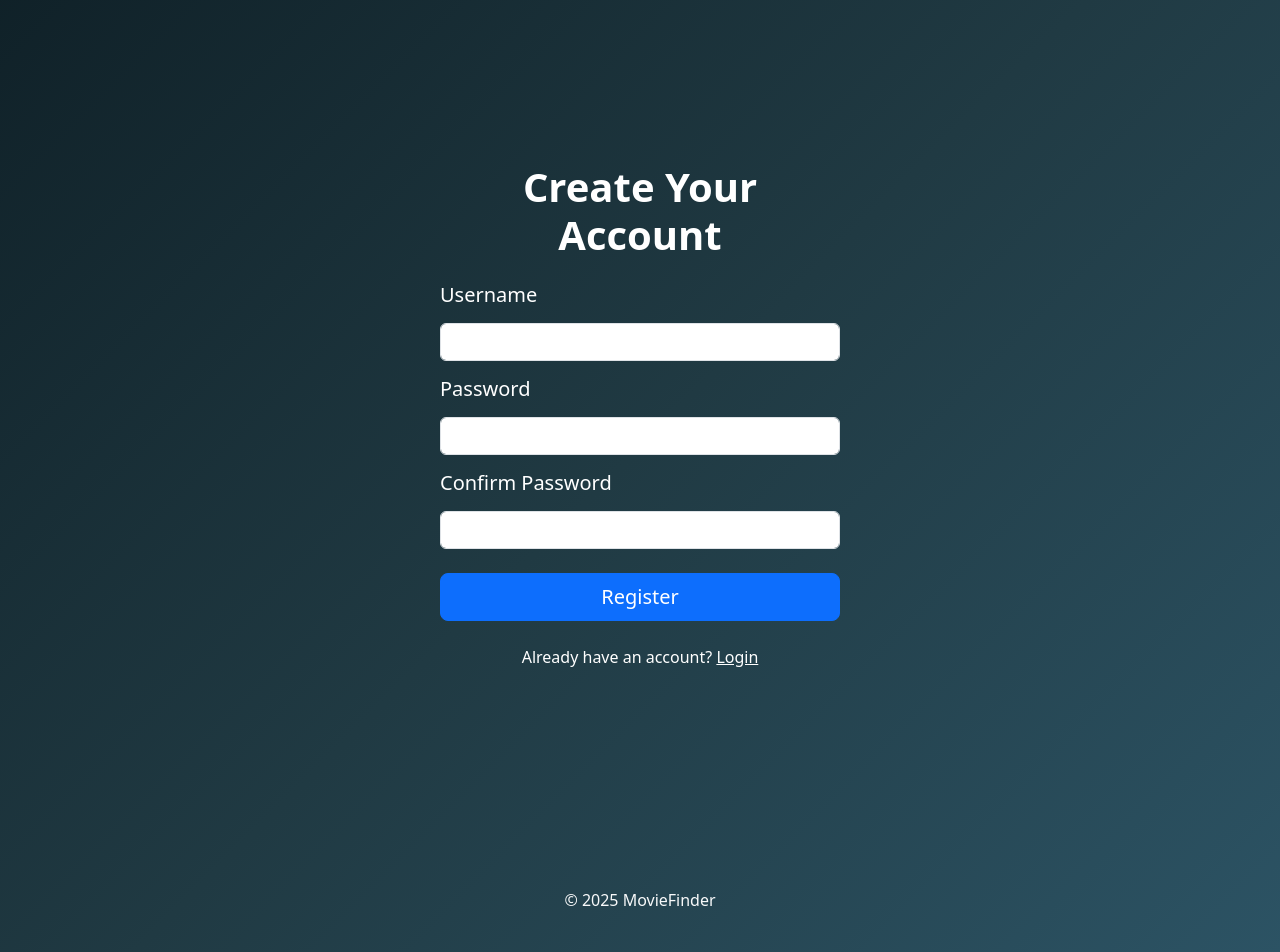
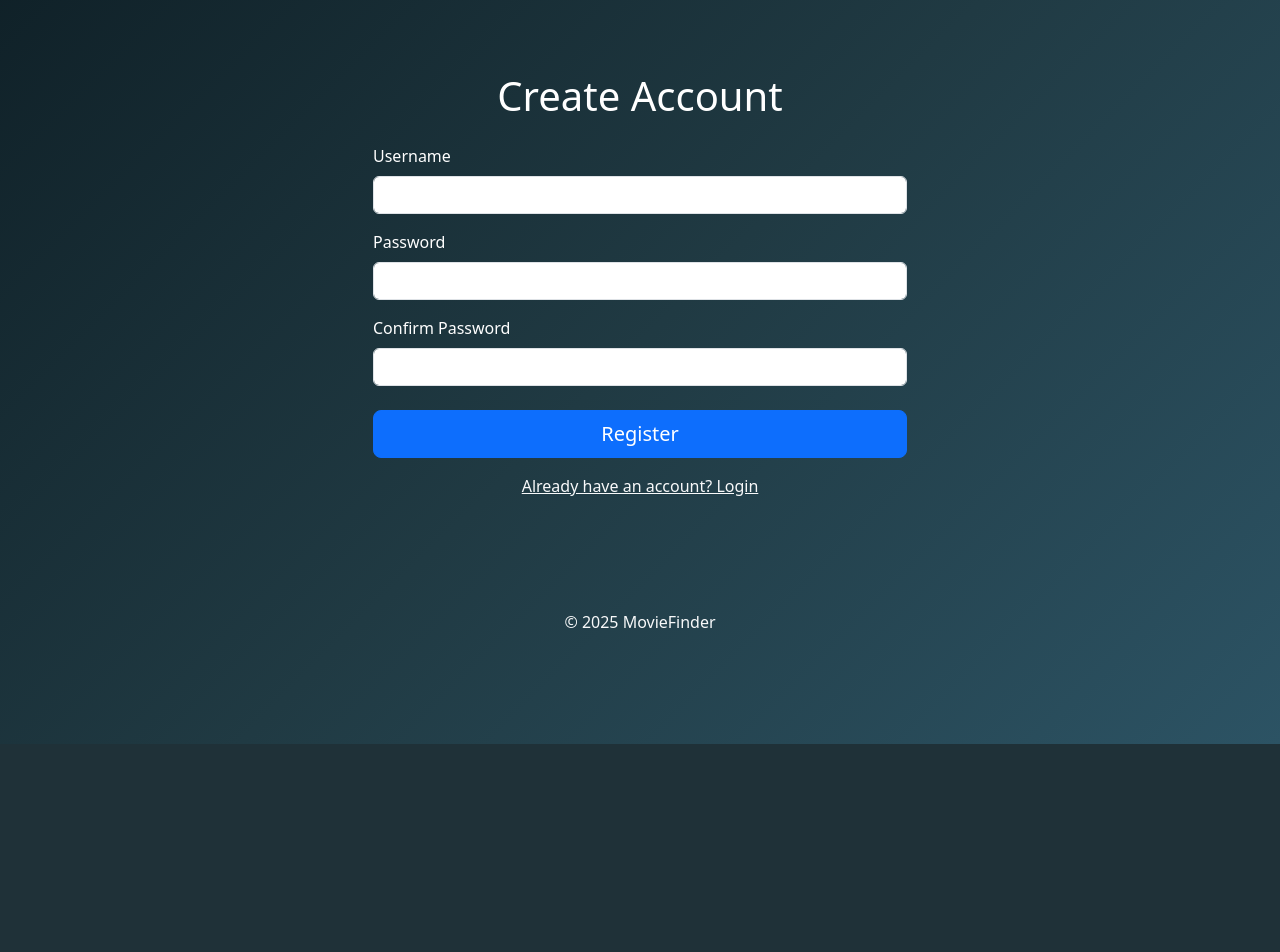
Before and after one commit to HelibenModi/Project, a PHP site: page /create/index in a window 1280 px wide. Shown: the part 56-1008 px from the top of the page. After the commit the page ends 800 px from the top, so only its background shows below. Run offline with PHP 8.4, Linux system fonts and the light colour scheme; data that the repository does not hold is empty.

Commit message:
Password breach fixed

```diff
--- a/app/controllers/create.php
+++ b/app/controllers/create.php
@@ -1,32 +1,43 @@
 <?php
-
 class Create extends Controller {
 
     public function index() {
+
         $this->view('create/index');
     }
+
     public function register() {
-  if ($_SERVER['REQUEST_METHOD'] == 'POST') {
+        //session_start();
+
+        if ($_SERVER['REQUEST_METHOD'] === 'POST') {
             $username = trim($_POST['username']);
             $password = $_POST['password'];
             $confirm_password = $_POST['confirm_password'];
 
+            if (empty($username) || empty($password) || empty($confirm_password)) {
+                $_SESSION['error'] = "All fields are required.";
+                header('Location: /create/index');
+                exit;
+            }
+
             if ($password !== $confirm_password) {
                 $_SESSION['error'] = "Passwords do not match.";
-        header('Location: /create');
+                header('Location: /create/index');
                 exit;
             }
+
             $user = $this->model('User');
-    try {
+            if ($user->userExists($username)) {
+                $_SESSION['error'] = "Username already taken.";
+                header('Location: /create/index');
+                exit;
+            }
+
             $user->register($username, $password);
             $_SESSION['success'] = "Account created successfully. You can now log in.";
-        header('Location: /login');
-        exit;
-    } catch (Exception $e) {
-        $_SESSION['error'] = "Something went wrong. Try again.";
-        header('Location: /create');
+            header('Location: /login/index');
             exit;
         }
     }
 }
-}
+?>
--- a/app/init.php
+++ b/app/init.php
@@ -3,7 +3,7 @@ ini_set('display_errors', 1);
 ini_set('display_startup_errors', 1);
 error_reporting(E_ALL);
 
-//error_reporting(0);
+error_reporting(0);
 ini_set('session.gc_maxlifetime', 28800);
 ini_set('session.gc_probability', 1);
 ini_set('session.gc_divisor', 1);
--- a/app/views/create/index.php
+++ b/app/views/create/index.php
@@ -1,48 +1,73 @@
 <?php require 'app/views/templates/headerPublic.php'; ?>
+<main class="container py-5">
+    <div class="row justify-content-center">
+        <div class="col-md-6">
+            <h1 class="text-center mb-4 text-white">Create Account</h1>
 
-<style>
-    body {
-        background: linear-gradient(135deg, #0f2027, #203a43, #2c5364);
-        min-height: 100vh;
-        color: #fff;
-    }
-</style>
-
-<main class="d-flex align-items-center justify-content-center vh-100">
-    <div class="w-100" style="max-width: 400px;">
-        <h1 class="text-center mb-4 fw-bold">Create Your Account</h1>
+            <?php if (isset($_SESSION['error'])): ?>
+                <div class="alert alert-danger alert-dismissible fade show" role="alert">
+                    <?= $_SESSION['error'] ?>
+                    <button type="button" class="btn-close" data-bs-dismiss="alert" aria-label="Close"></button>
+                </div>
+                <?php unset($_SESSION['error']); ?>
+            <?php endif; ?>
 
             <?php if (isset($_SESSION['success'])): ?>
-            <div class="alert alert-success"><?= $_SESSION['success'] ?></div>
+                <div class="alert alert-success alert-dismissible fade show" role="alert">
+                    <?= $_SESSION['success'] ?>
+                    <button type="button" class="btn-close" data-bs-dismiss="alert" aria-label="Close"></button>
+                </div>
                 <?php unset($_SESSION['success']); ?>
             <?php endif; ?>
 
-        <?php if (isset($_SESSION['error'])): ?>
-            <div class="alert alert-danger"><?= $_SESSION['error'] ?></div>
-            <?php unset($_SESSION['error']); ?>
-        <?php endif; ?>
-
-        <form action="/create/index" method="post">
-            <div class= "mb-3">
-                <h5 class="mb-3">Username</h5>
-                <input type="text" name="username" class="form-control" id="floatingUsername"  required>
+            <form action="/create/register" method="post" class="needs-validation" novalidate>
+                <div class="mb-3">
+                    <label for="username" class="form-label text-white">Username</label>
+                    <input type="text" class="form-control" id="username" name="username" required>
+                    <div class="invalid-feedback">Please enter a username.</div>
                 </div>
 
                 <div class="mb-3">
-                <h5 class="mb-3">Password</h5>
-                <input type="password" name="password" class="form-control" id="floatingPassword"  required>
+                    <label for="password" class="form-label text-white">Password</label>
+                    <input type="password" class="form-control" id="password" name="password"
+                        pattern="(?=.*\d)(?=.*[a-z])(?=.*[A-Z]).{8,}"
+                        title="Must contain an uppercase, lowercase, number and be at least 8 characters long" required>
+                    <div class="invalid-feedback">Password must contain uppercase, lowercase, number and at least 8 characters.</div>
                 </div>
 
                 <div class="mb-4">
-                <h5 class="mb-3"> Confirm Password</h5>
-                <input type="password" name="confirm_password" class="form-control" id="floatingConfirmPassword" required>
+                    <label for="confirm_password" class="form-label text-white">Confirm Password</label>
+                    <input type="password" class="form-control" id="confirm_password" name="confirm_password" required>
+                    <div class="invalid-feedback">Please confirm your password.</div>
                 </div>
 
-            <button type="submit" class="btn btn-primary w-100 btn-lg">Register</button>
+                <div class="d-grid">
+                    <button type="submit" class="btn btn-primary btn-lg">Register</button>
+                </div>
             </form>
 
-        <p class="mt-4 text-center">Already have an account? <a href="/login/index" class="text-white text-decoration-underline">Login</a></p>
+            <div class="mt-3 text-center">
+                <a href="/login" class="link-light">Already have an account? Login</a>
+            </div>
+        </div>
     </div>
 </main>
 
+<script>
+// Bootstrap form validation
+(() => {
+    'use strict';
+    const forms = document.querySelectorAll('.needs-validation');
+    Array.from(forms).forEach(form => {
+        form.addEventListener('submit', event => {
+            if (!form.checkValidity()) {
+                event.preventDefault();
+                event.stopPropagation();
+            }
+            form.classList.add('was-validated');
+        }, false);
+    });
+})();
+</script>
+
 <?php require 'app/views/templates/footer.php'; ?>
```
Also changed, not shown: app/controllers/logout.php (+20 -11 lines), app/models/User.php (+42 -40 lines). Lines whose indentation alone changed are shown as unchanged.
